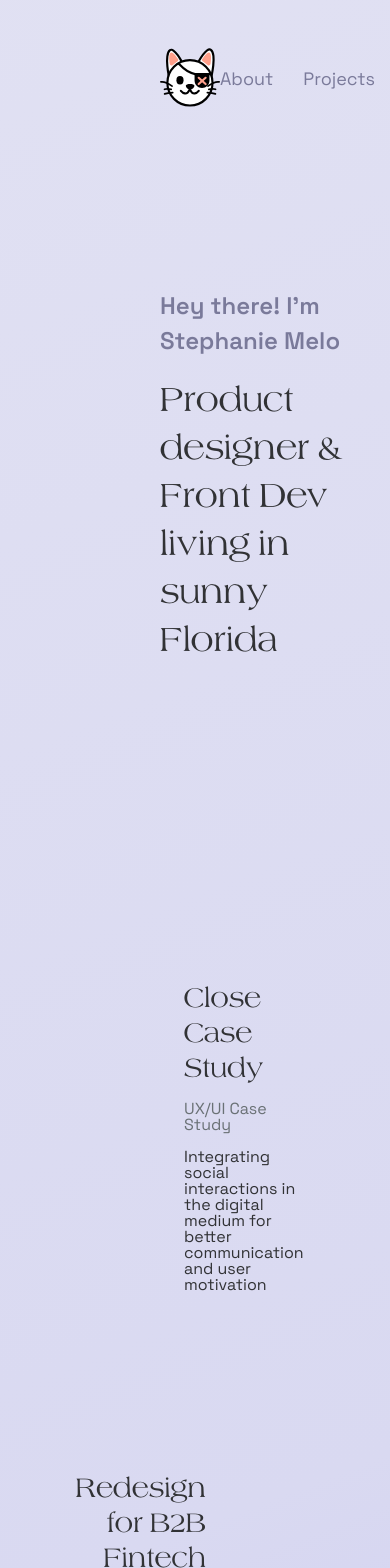
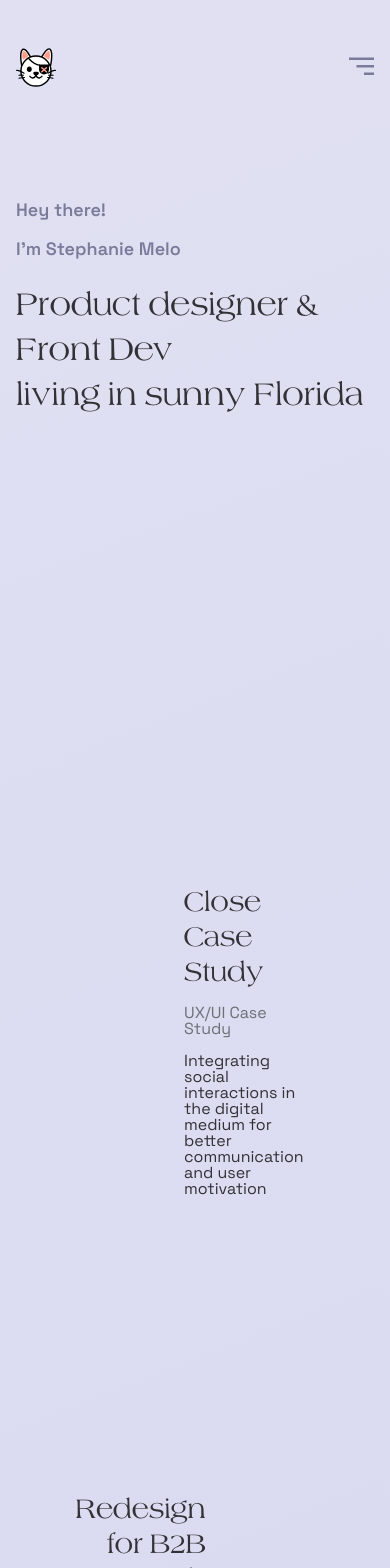
Before and after one commit to stephymelo/Portafolio2023Vite, a React (Vite) app: page /home in a window 390 px wide. Shown: the top 1568 px of the page. Built offline with nearby package versions, Linux system fonts and the light colour scheme.

Commit message:
bugermenu

```diff
--- a/index.html
+++ b/index.html
@@ -4,8 +4,9 @@
 <head>
   <meta charset="UTF-8" />
   <link rel="icon" type="image/svg+xml" href="/public/kitty.svg" />
-  <link rel="stylesheet"
-    href="https://fonts.googleapis.com/css2?family=Material+Symbols+Outlined:opsz,wght,FILL,GRAD@24,400,0,0" />
+  <link rel="preload" href="/src/assets/Fonts/Americana.otf" as="font" type="font/woff2" crossorigin="anonymous">
+
+
   <meta name="description"
     content="Portafolio of Steph Melo, a product designer based in Florida">
 
--- a/src/App.tsx
+++ b/src/App.tsx
@@ -34,7 +34,7 @@ function App() {
     setTimeout(() => {
       setLoading(false);
 
-    }, 3500); // Adjust the time as needed
+    }, 2000); // Adjust the time as needed
   }, []);
 
 
--- a/src/Components/DesignElem/DesignElem.tsx
+++ b/src/Components/DesignElem/DesignElem.tsx
@@ -17,9 +17,11 @@ const DesignElem: React.FC<DesignElemProps> = ({ id, tag, title, description, im
     return (
         <section className='elem' onClick={handleViewDesign}>
             <div className='image__container'>
-                <a className='elem__a'>
-                    <img className='image' src={image}></img>
-                </a>
+                <div  className='image__wrapper'>
+                <img className='image' src={image} alt={title} ></img>
+
+                </div>
+
             </div>
             <div className='elem__text'>
                 <h3 className='elem__title'>{title}</h3>
--- a/src/Components/DesignElem/_designElem.scss
+++ b/src/Components/DesignElem/_designElem.scss
@@ -4,50 +4,42 @@
   flex-direction: row;
   gap: 24px;
 
-
   :hover {
     cursor: pointer;
   }
 
   .image__container {
-        position: relative;
-        width: 80%; /* Adjust to your desired width */
-        height: 80%; /* Adjust to your desired height */
-        margin-top: 1em;
-        border-radius: 11px;
+    width: 80%;
+
+
     overflow: hidden;
   }
 
-      &__a {
-        display: block;
-        width: 100%;
-        height: 100%;
-        transition: transform 0.4s;
+  .image__wrapper {
+    border-radius: 12px;
+    overflow: hidden;
   }
 
   .image {
-        width: 100%;
-        height: 100%;
     background-size: cover;
-        background-position: center;
+
+    border-radius: 12px;
+    transition: transform 0.4s;
   }
-
-      &__a:hover {
-        transform: scale(1.02); /* Adjust the scale factor as needed */
+  .image:hover {
+    border-radius: 12px;
+    transform: scale(1.02);
   }
 
   &__text {
     margin-top: 1.06em;
     display: flex;
     flex-direction: column;
-        gap:16px;
+    gap: 16px;
     text-align: left;
-
   }
 
   &__description {
-
-
   }
 }
 
--- a/src/Components/Home/Home.tsx
+++ b/src/Components/Home/Home.tsx
@@ -19,10 +19,10 @@ interface HomeProps {
     setLoading: React.Dispatch<React.SetStateAction<boolean>>;
 }
 
-export const Home: React.FC<HomeProps> = ({setLoading}) => {
+export const Home: React.FC<HomeProps> = ({ setLoading }) => {
     React.useEffect(() => {
         setLoading(false);
-      }, [setLoading]);
+    }, [setLoading]);
 
 
     const [designElems] = React.useState<DesignElemObj[]>([
@@ -76,10 +76,13 @@ export const Home: React.FC<HomeProps> = ({setLoading}) => {
     return (
         <section className='home'>
 
-                <article className='home__article'>
-                    <h2 className='home__article--subtitle'>Hey there! I'm Stephanie Melo</h2>
-                    <h1 className='home__article--title'>Product designer & Front Dev<br /> living in sunny Florida</h1>
-                </article>
+            <article className='home__article'>
+                <div className='subtitle__container'>
+                    <h2 className='home__article--subtitle'>Hey there!</h2>
+                    <h2 className='home__article--subtitle'>I'm Stephanie Melo</h2>
+                </div>
+                <h1 className='home__article--title'>Product designer & Front Dev<br /> living in sunny Florida</h1>
+            </article>
 
 
 
--- a/src/Components/Home/_home.scss
+++ b/src/Components/Home/_home.scss
@@ -19,6 +19,13 @@
         &--title {
             margin-top: 0.3em;
             line-height: 160%;
+        }
+
+        .subtitle__container{
+            display: flex;
+            flex-direction: row;
+            gap:8px;
+            width: 100%;
         }
     }
 
@@ -51,4 +58,62 @@
 }
 
 @media screen and (max-width: 780px) {
+    .home {
+        width: 100%;
+        display: flex;
+        flex-direction: column;
+
+        &__article {
+            padding-left: 1em;
+            padding-right: 1em;
+            display: flex;
+            flex-direction: column;
+            gap: 0.5em;
+            margin-top: 12em;
+            height: 80vh;
+
+            &--subtitle {
+                color: $lightpurple;
+                font-weight: 600;
+            }
+
+            &--title {
+                margin-top: 0.3em;
+                line-height: 160%;
+            }
+            .subtitle__container{
+                display: flex;
+                flex-direction: column;
+                gap:4px;
+            }
+        }
+
+        .design__container {
+            padding-left: 10em;
+            padding-right: 10em;
+            width: 100%;
+            display: flex;
+            flex-direction: column;
+            gap: 10em;
+
+            .elem {
+                &:nth-child(1),
+                &:nth-child(3),
+                &:nth-child(5) {
+                    align-self: flex-start;
+                }
+
+                &:nth-child(2),
+                &:nth-child(4) {
+                    flex-direction: row-reverse;
+                    align-self: flex-end;
+                    .elem__text {
+                        text-align: right;
+                    }
+                }
+
+            }
+        }
+    }
+
 }
--- a/src/Components/Menu/Link/Links.tsx
+++ b/src/Components/Menu/Link/Links.tsx
@@ -5,10 +5,61 @@ interface Link {
 }
 
 export const Links: React.FC<Link> = () => {
+    const [state, setState] = React.useState(false)
+
+    const handleBurgerView = () => {
+        setState(current => !current)
+    }
 
 
 
     return (
+        <div>
+            <nav className='menu-web'>
+                <ul className="list">
+                    <li className="item item--2">
+                        <NavLink
+                            className={({ isActive }) =>
+                                ["link--active", isActive ? "active" : null,]
+                                    .filter(Boolean)
+                                    .join(" ")
+                            }
+                            end to="/about" > <span>About</span> </NavLink>
+
+                    </li>
+
+                    <li className="item item--3">
+                        <NavLink
+                            className={({ isActive }) =>
+                                ["link--active", isActive ? "active" : null,]
+                                    .filter(Boolean)
+                                    .join(" ")
+                            }
+                            end to="/design" > <span>Projects</span>  </NavLink>
+                    </li>
+
+                    <li className="item item--4">
+                        <NavLink
+                            className={({ isActive }) =>
+                                ["link--active", isActive ? "active" : null,]
+                                    .filter(Boolean)
+                                    .join(" ")
+                            }
+                            end to="/artwork" > <span>Gallery</span> </NavLink>
+                    </li>
+
+                </ul>
+            </nav>
+
+            <div onClick={handleBurgerView} className={`burger-menu ${state ? 'active' : ''}`}>
+                <svg viewBox="0 0 100 80" width="25" height="25">
+                    <rect className='line' x="0" width="100" height="10"></rect>
+                    <rect className='line' x="30"y="30" width="100" height="10"></rect>
+                    <rect className='line' x="60"y="60" width="100" height="10"></rect>
+                </svg>
+            </div>
+            <nav className={`menu-mobile ${state ? 'active' : ''}`}>
+
             <ul className="list">
                     <li className="item item--2">
                         <NavLink
@@ -43,6 +94,18 @@ export const Links: React.FC<Link> = () => {
 
                 </ul>
 
+            </nav>
+
+
+
+
+        </div>
+
+
+
+
+
+
 
 
     );
--- a/src/Components/Menu/Link/_links.scss
+++ b/src/Components/Menu/Link/_links.scss
@@ -1,3 +1,11 @@
+.menu-web {
+    display: block;
+}
+
+.menu-mobile{
+    display: none;
+}
+
 .list {
     display: flex;
     flex-direction: row;
@@ -9,12 +17,78 @@
 
         &:hover {
             color: $textPrimary;
-
         }
 
         .link--active.active {
             color: $textPrimary;
-
         }
     }
 }
+
+.burger-menu {
+    display: none;
+}
+
+@media screen and (max-width: 780px) {
+    .menu-web {
+        display: none;
+    }
+
+    .menu-mobile {
+        display: block;
+        position: absolute;
+        padding-top: 16px;
+        right: 1em;
+        max-height: 0;
+        overflow: hidden;
+        transition: max-height 0.6s ease-in-out;
+    }
+    .menu-mobile.active {
+        max-height:300px;
+      }
+
+    .list {
+        display: flex;
+        flex-direction: column;
+        gap: 10px;
+        text-align: right;
+        .item {
+            font-size: 14px;
+            color: $lightpurple;
+            transition: color 0.3s;
+
+            &:hover {
+                color: $textPrimary;
+            }
+
+            .link--active.active {
+                color: $textPrimary;
+            }
+        }
+    }
+
+    .burger-menu {
+        display: block;
+    }
+
+    .burger-menu .line {
+        fill: $lightpurple;
+        transition: all 0.3s ease; /* Add a transition for smooth animation */
+    }
+
+    /* CSS for active state */
+    .burger-menu.active .line:nth-child(1) {
+        width: 60%; /* Change width for the first line */
+        transform: translateX(20%); /* Move the first line */
+    }
+
+    .burger-menu.active .line:nth-child(2) {
+        width: 70%;
+        transform: translateX(20%);
+    }
+
+    .burger-menu.active .line:nth-child(3) {
+        width: 100%;
+        transform: translateX(-30%);
+    }
+}
--- a/src/Components/Menu/Menu.tsx
+++ b/src/Components/Menu/Menu.tsx
@@ -5,10 +5,11 @@ interface Menu {
 }
 
 export const Menu: React.FC<Menu> = () => {
+
     return (
         <div className='menu__container'>
             <nav className='menu'>
-                <Link to='/home' className='menu__home'>
+                <Link to='/home' className='menu__home' >
                     <img className='logo' src='/kitty.svg' alt='Logo' />
                 </Link>
                 <Links />
--- a/src/Components/Menu/_menu.scss
+++ b/src/Components/Menu/_menu.scss
@@ -1,15 +1,37 @@
 /* Container for the entire menu */
 .menu__container {
+  position: fixed;
+  top: 3em;
+  left: 0;
+  right: 0;
+  padding-left: 10em;
+  padding-right: 10em;
+  width: 100%;
+  z-index: 10;
+}
+
+.menu {
+  display: flex;
+  flex-direction: row;
+  justify-content: space-between;
+  align-items: center;
+}
+
+.menu .logo {
+  width: 60px;
+}
+
+@media screen and (max-width: 780px) {
+  .menu__container {
     position: fixed;
     top: 3em;
     left: 0;
     right: 0;
-    padding-left: 10em;
-    padding-right: 10em;
+    padding-left: 1em;
+    padding-right: 1em;
     width: 100%;
     z-index: 10;
   }
-
 
   .menu {
     display: flex;
@@ -18,7 +40,7 @@
     align-items: center;
   }
 
-
   .menu .logo {
-    width: 60px;
+    width: 40px;
   }
+}
--- a/src/Styles/_types.scss
+++ b/src/Styles/_types.scss
@@ -41,7 +41,11 @@ span{
 
 @media screen and (max-width: 700px) {
     h1{
-        font-size:30px;
+        font-size:28px;
+    }
+    h2{
+        font-size:18px;
+
     }
 
 
--- a/src/styles.css
+++ b/src/styles.css
@@ -101,7 +101,10 @@ span {
 
 @media screen and (max-width: 700px) {
   h1 {
-    font-size: 30px;
+    font-size: 28px;
+  }
+  h2 {
+    font-size: 18px;
   }
 }
 html {
@@ -195,6 +198,12 @@ footer {
   margin-top: 0.3em;
   line-height: 160%;
 }
+.home__article .subtitle__container {
+  display: flex;
+  flex-direction: row;
+  gap: 8px;
+  width: 100%;
+}
 .home .design__container {
   padding-left: 10em;
   padding-right: 10em;
@@ -214,6 +223,53 @@ footer {
   text-align: right;
 }
 
+@media screen and (max-width: 780px) {
+  .home {
+    width: 100%;
+    display: flex;
+    flex-direction: column;
+  }
+  .home__article {
+    padding-left: 1em;
+    padding-right: 1em;
+    display: flex;
+    flex-direction: column;
+    gap: 0.5em;
+    margin-top: 12em;
+    height: 80vh;
+  }
+  .home__article--subtitle {
+    color: #7a7a9a;
+    font-weight: 600;
+  }
+  .home__article--title {
+    margin-top: 0.3em;
+    line-height: 160%;
+  }
+  .home__article .subtitle__container {
+    display: flex;
+    flex-direction: column;
+    gap: 4px;
+  }
+  .home .design__container {
+    padding-left: 10em;
+    padding-right: 10em;
+    width: 100%;
+    display: flex;
+    flex-direction: column;
+    gap: 10em;
+  }
+  .home .design__container .elem:nth-child(1), .home .design__container .elem:nth-child(3), .home .design__container .elem:nth-child(5) {
+    align-self: flex-start;
+  }
+  .home .design__container .elem:nth-child(2), .home .design__container .elem:nth-child(4) {
+    flex-direction: row-reverse;
+    align-self: flex-end;
+  }
+  .home .design__container .elem:nth-child(2) .elem__text, .home .design__container .elem:nth-child(4) .elem__text {
+    text-align: right;
+  }
+}
 .design {
   margin-left: 20em;
   margin-top: 10em;
@@ -230,27 +286,21 @@ footer {
   cursor: pointer;
 }
 .elem .image__container {
-  position: relative;
-  width: 80%; /* Adjust to your desired width */
-  height: 80%; /* Adjust to your desired height */
-  margin-top: 1em;
-  border-radius: 11px;
+  width: 80%;
   overflow: hidden;
 }
-.elem__a {
-  display: block;
-  width: 100%;
-  height: 100%;
+.elem .image__wrapper {
+  border-radius: 12px;
+  overflow: hidden;
+}
+.elem .image {
+  background-size: cover;
+  border-radius: 12px;
   transition: transform 0.4s;
 }
-.elem .image {
-  width: 100%;
-  height: 100%;
-  background-size: cover;
-  background-position: center;
-}
-.elem__a:hover {
-  transform: scale(1.02); /* Adjust the scale factor as needed */
+.elem .image:hover {
+  border-radius: 12px;
+  transform: scale(1.02);
 }
 .elem__text {
   margin-top: 1.06em;
@@ -310,6 +360,27 @@ footer {
   width: 60px;
 }
 
+@media screen and (max-width: 780px) {
+  .menu__container {
+    position: fixed;
+    top: 3em;
+    left: 0;
+    right: 0;
+    padding-left: 1em;
+    padding-right: 1em;
+    width: 100%;
+    z-index: 10;
+  }
+  .menu {
+    display: flex;
+    flex-direction: row;
+    justify-content: space-between;
+    align-items: center;
+  }
+  .menu .logo {
+    width: 40px;
+  }
+}
 .contact {
   width: 100%;
   margin-top: 100px;
@@ -333,6 +404,14 @@ footer {
   margin-right: 10px;
 }
 
+.menu-web {
+  display: block;
+}
+
+.menu-mobile {
+  display: none;
+}
+
 .list {
   display: flex;
   flex-direction: row;
@@ -349,6 +428,64 @@ footer {
   color: #313235;
 }
 
+.burger-menu {
+  display: none;
+}
+
+@media screen and (max-width: 780px) {
+  .menu-web {
+    display: none;
+  }
+  .menu-mobile {
+    display: block;
+    position: absolute;
+    padding-top: 16px;
+    right: 1em;
+    max-height: 0;
+    overflow: hidden;
+    transition: max-height 0.6s ease-in-out;
+  }
+  .menu-mobile.active {
+    max-height: 300px;
+  }
+  .list {
+    display: flex;
+    flex-direction: column;
+    gap: 10px;
+    text-align: right;
+  }
+  .list .item {
+    font-size: 14px;
+    color: #7a7a9a;
+    transition: color 0.3s;
+  }
+  .list .item:hover {
+    color: #313235;
+  }
+  .list .item .link--active.active {
+    color: #313235;
+  }
+  .burger-menu {
+    display: block;
+  }
+  .burger-menu .line {
+    fill: #7a7a9a;
+    transition: all 0.3s ease; /* Add a transition for smooth animation */
+  }
+  /* CSS for active state */
+  .burger-menu.active .line:nth-child(1) {
+    width: 60%; /* Change width for the first line */
+    transform: translateX(20%); /* Move the first line */
+  }
+  .burger-menu.active .line:nth-child(2) {
+    width: 70%;
+    transform: translateX(20%);
+  }
+  .burger-menu.active .line:nth-child(3) {
+    width: 100%;
+    transform: translateX(-30%);
+  }
+}
 .loader {
   display: flex;
   justify-content: center;
```
Also changed, not shown: 1 other file (tests, documents, lock files or other folders). Lines whose indentation alone changed are shown as unchanged.
